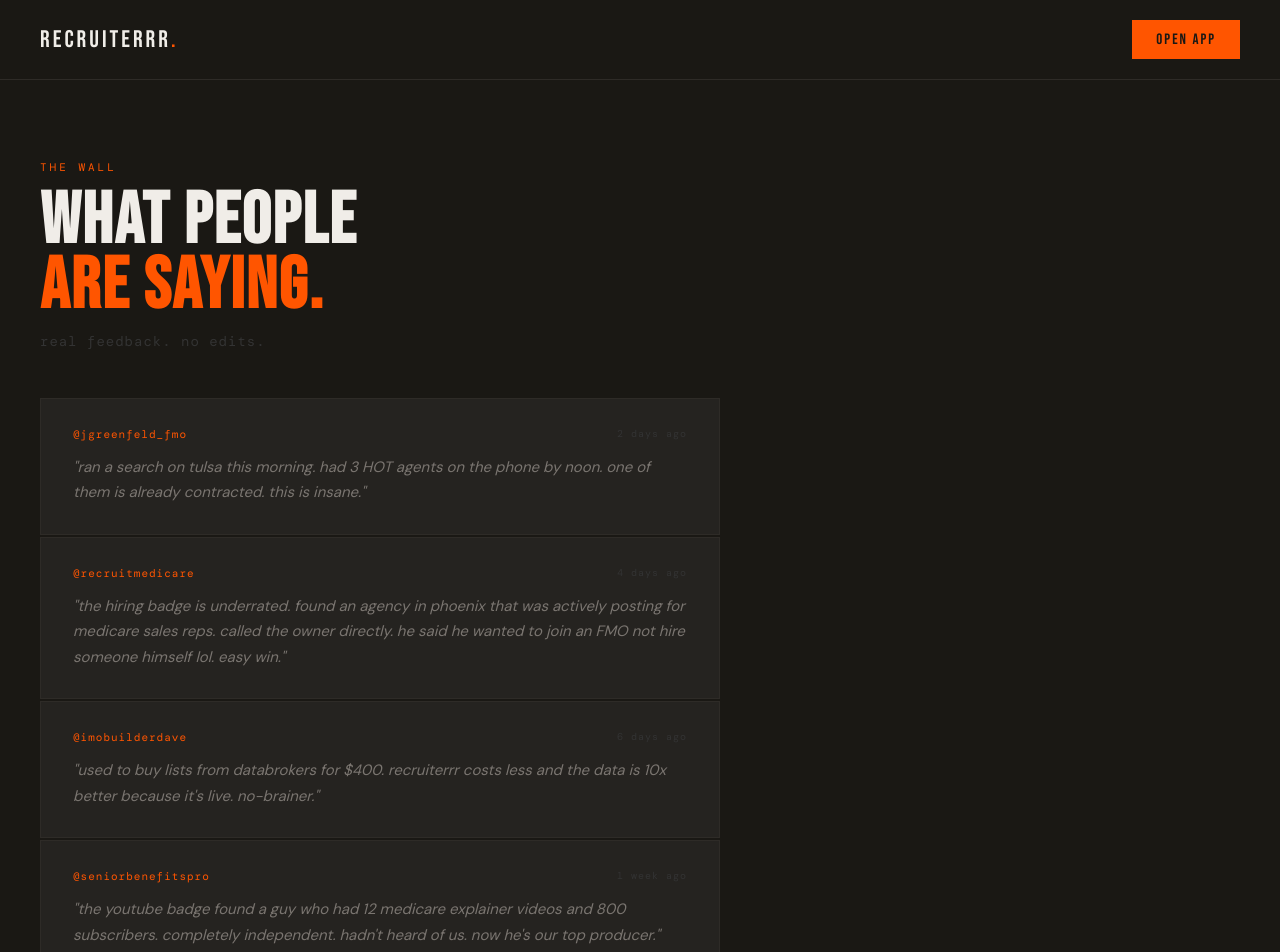
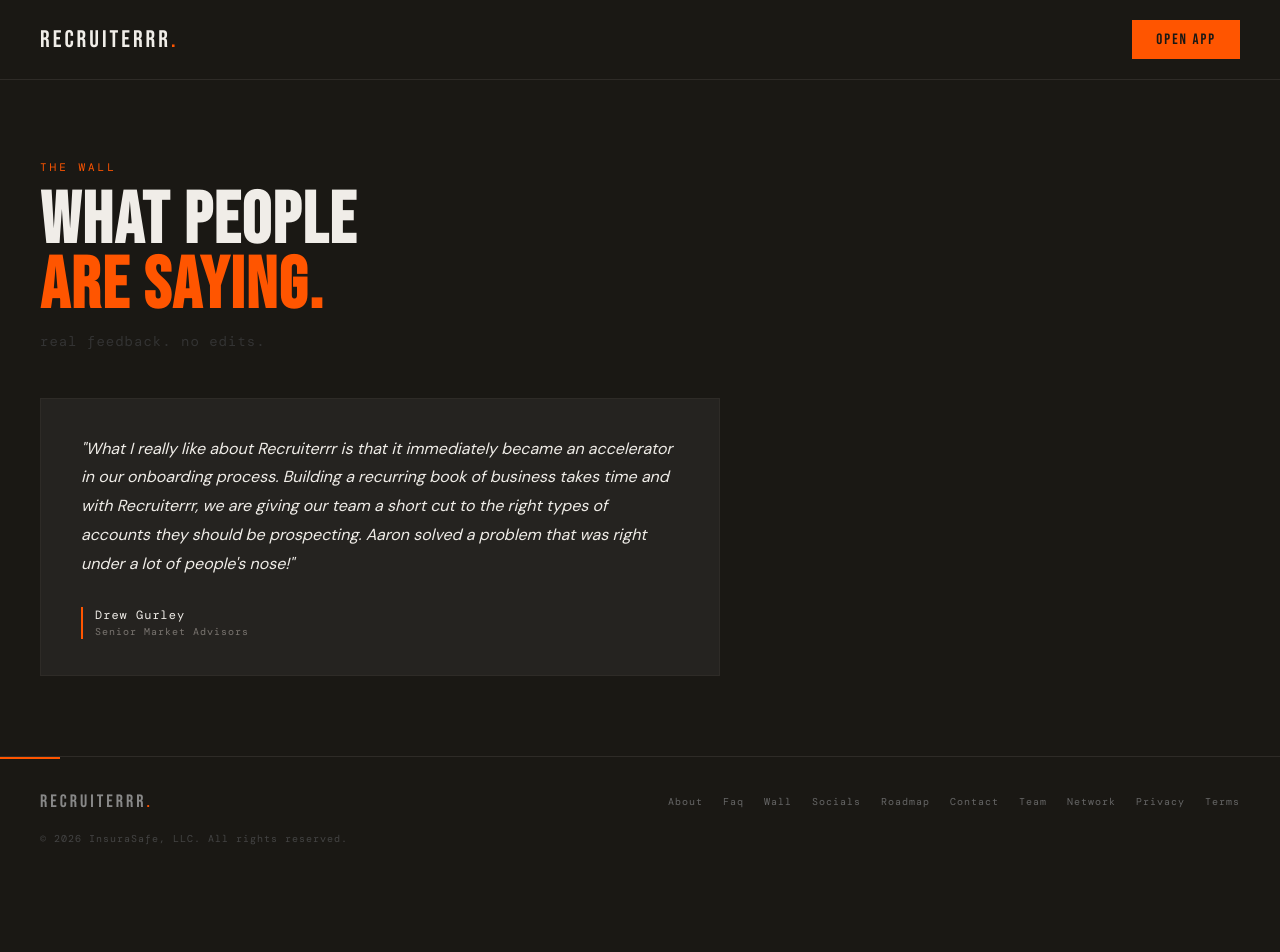
Before and after one commit to SavageTechnologies/recruiterrr, a Next.js app: page /wall in a window 1280 px wide. Shown: the top 952 px of the page. After the commit the page ends 877 px from the top, so only its background shows below. Built offline with nearby package versions, Linux system fonts and the light colour scheme.

Commit message:
update wall with real quote

```diff
--- a/app/wall/page.tsx
+++ b/app/wall/page.tsx
@@ -3,14 +3,11 @@
 import PageFooter from '@/components/PageFooter'
 
 const POSTS = [
-  { handle: '@jgreenfeld_fmo', time: '2 days ago', text: 'ran a search on tulsa this morning. had 3 HOT agents on the phone by noon. one of them is already contracted. this is insane.' },
-  { handle: '@recruitmedicare', time: '4 days ago', text: 'the hiring badge is underrated. found an agency in phoenix that was actively posting for medicare sales reps. called the owner directly. he said he wanted to join an FMO not hire someone himself lol. easy win.' },
-  { handle: '@imobuilderdave', time: '6 days ago', text: 'used to buy lists from databrokers for $400. recruiterrr costs less and the data is 10x better because it\'s live. no-brainer.' },
-  { handle: '@seniorbenefitspro', time: '1 week ago', text: 'the youtube badge found a guy who had 12 medicare explainer videos and 800 subscribers. completely independent. hadn\'t heard of us. now he\'s our top producer.' },
-  { handle: '@fmolife', time: '1 week ago', text: 'searched my own city to test it. it found my agency, scored me HOT, and correctly identified my 4 carriers. product works.' },
-  { handle: '@healthbizbuilder', time: '9 days ago', text: 'previously spent 2 hours per market doing manual google research. recruiterrr does it in 90 seconds. i can cover 10 markets a day now vs 2.' },
-  { handle: '@agentgrowthlab', time: '11 days ago', text: 'the cold score is as valuable as the hot score. now i know exactly who NOT to call. saves as much time as the hot list.' },
-  { handle: '@medicaregrowth', time: '2 weeks ago', text: 'asked it to find agents in a small town in rural kansas. found 6 agents, 2 were HOT. called both. one is setting a meeting next week. i would never have found these guys without this tool.' },
+  {
+    name: 'Drew Gurley',
+    company: 'Senior Market Advisors',
+    text: "What I really like about Recruiterrr is that it immediately became an accelerator in our onboarding process. Building a recurring book of business takes time and with Recruiterrr, we are giving our team a short cut to the right types of accounts they should be prospecting. Aaron solved a problem that was right under a lot of people's nose!",
+  },
 ]
 
 export default function WallPage() {
@@ -27,12 +24,17 @@
 
         <div style={{ display: 'flex', flexDirection: 'column', gap: 2 }}>
           {POSTS.map((p, i) => (
-            <div key={i} style={{ background: 'var(--card)', border: '1px solid var(--border)', padding: '28px 32px' }}>
-              <div style={{ display: 'flex', justifyContent: 'space-between', marginBottom: 14 }}>
-                <div style={{ fontFamily: "'DM Mono', monospace", fontSize: 11, color: 'var(--orange)', letterSpacing: 1 }}>{p.handle}</div>
-                <div style={{ fontFamily: "'DM Mono', monospace", fontSize: 10, color: '#333', letterSpacing: 1 }}>{p.time}</div>
+            <div key={i} style={{ background: 'var(--card)', border: '1px solid var(--border)', padding: '36px 40px' }}>
+              <div style={{ fontSize: 16, color: 'var(--white)', lineHeight: 1.8, fontStyle: 'italic', marginBottom: 28 }}>
+                "{p.text}"
               </div>
-              <div style={{ fontSize: 15, color: 'var(--muted)', lineHeight: 1.7, fontStyle: 'italic' }}>"{p.text}"</div>
+              <div style={{ display: 'flex', alignItems: 'center', gap: 12 }}>
+                <div style={{ width: 2, height: 32, background: 'var(--orange)' }} />
+                <div>
+                  <div style={{ fontFamily: "'DM Mono', monospace", fontSize: 12, color: 'var(--white)', letterSpacing: 1 }}>{p.name}</div>
+                  <div style={{ fontFamily: "'DM Mono', monospace", fontSize: 10, color: 'var(--muted)', letterSpacing: 1, marginTop: 2 }}>{p.company}</div>
+                </div>
+              </div>
             </div>
           ))}
         </div>
```
